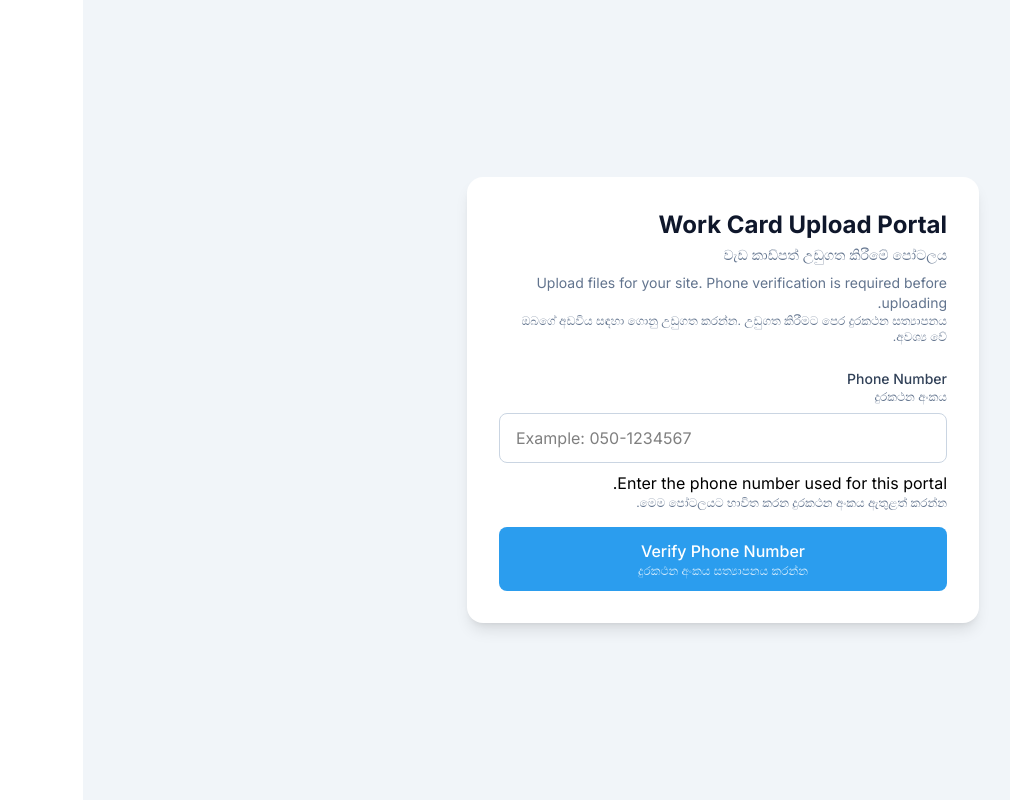
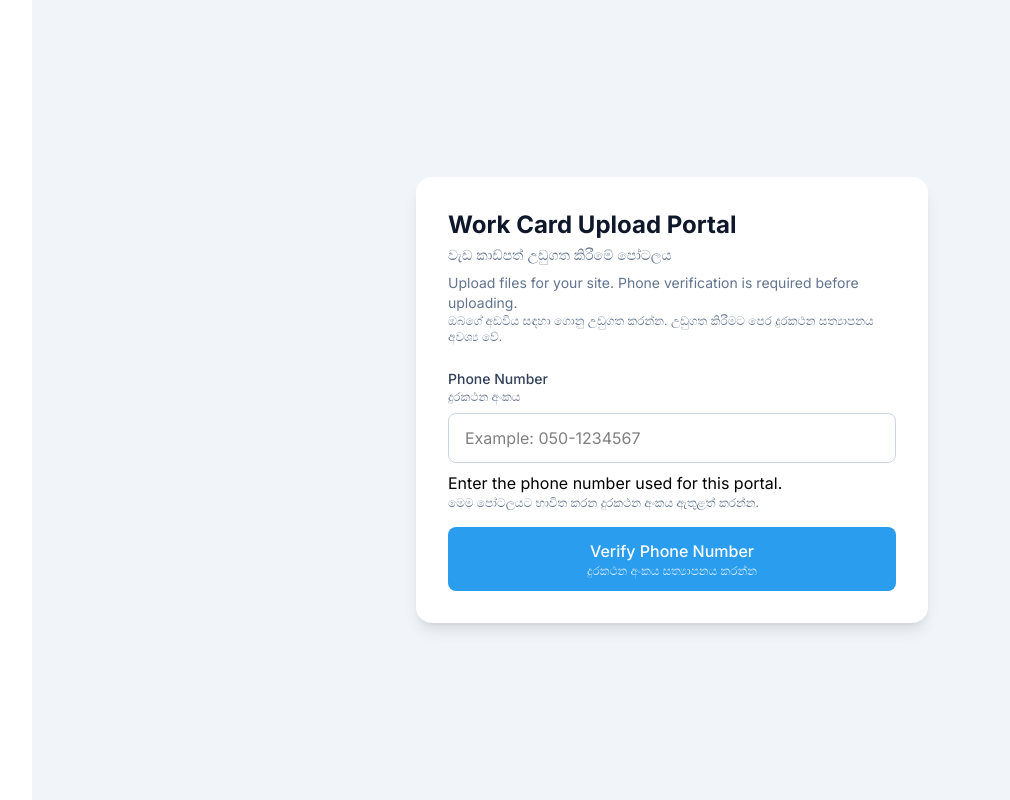
Before and after one commit to Jona155/automatehq, a React (Vite) app in the folder frontend/: page /portal/1 in a window 1280 px wide. Shown: the whole page, without its empty margins (15-1025 px from the left). Built offline with nearby package versions, Linux system fonts and the light colour scheme.

Commit message:
change to LTR

```diff
--- a/frontend/src/components/PortalAuth.tsx
+++ b/frontend/src/components/PortalAuth.tsx
@@ -51,7 +51,7 @@ export default function PortalAuth({ token, onVerified }: PortalAuthProps) {
   };
 
   return (
-    <form onSubmit={handleSubmit} className="space-y-4">
+    <form onSubmit={handleSubmit} className="space-y-4 text-left" dir="ltr">
       <div>
         <label className="block text-sm font-medium text-slate-700 mb-2">
           <BilingualText
--- a/frontend/src/components/PortalUpload.tsx
+++ b/frontend/src/components/PortalUpload.tsx
@@ -116,7 +116,7 @@ export default function PortalUpload({ sessionToken, month, siteName, employeeNa
   };
 
   return (
-    <div className="space-y-6">
+    <div className="space-y-6 text-left" dir="ltr">
       <div className="text-sm text-slate-600">
         <div className="mb-2">
           <BilingualText en="Site" si="අඩවිය" />
--- a/frontend/src/pages/PublicPortalPage.tsx
+++ b/frontend/src/pages/PublicPortalPage.tsx
@@ -49,8 +49,8 @@ export default function PublicPortalPage() {
   }
 
   return (
-    <div className="min-h-screen bg-slate-100 px-4 py-10 flex items-center justify-center">
-      <div className="bg-white rounded-2xl shadow-lg p-8 max-w-lg w-full space-y-6">
+    <div className="min-h-screen bg-slate-100 px-4 py-10 flex items-center justify-center" dir="ltr">
+      <div className="bg-white rounded-2xl shadow-lg p-8 max-w-lg w-full space-y-6 text-left">
         <div>
           <h1 className="text-2xl font-bold text-slate-900">
             <BilingualText en="Work Card Upload Portal" si="වැඩ කාඩ්පත් උඩුගත කිරීමේ පෝටලය" secondaryClassName="text-sm font-normal text-slate-500 mt-1" />
```
